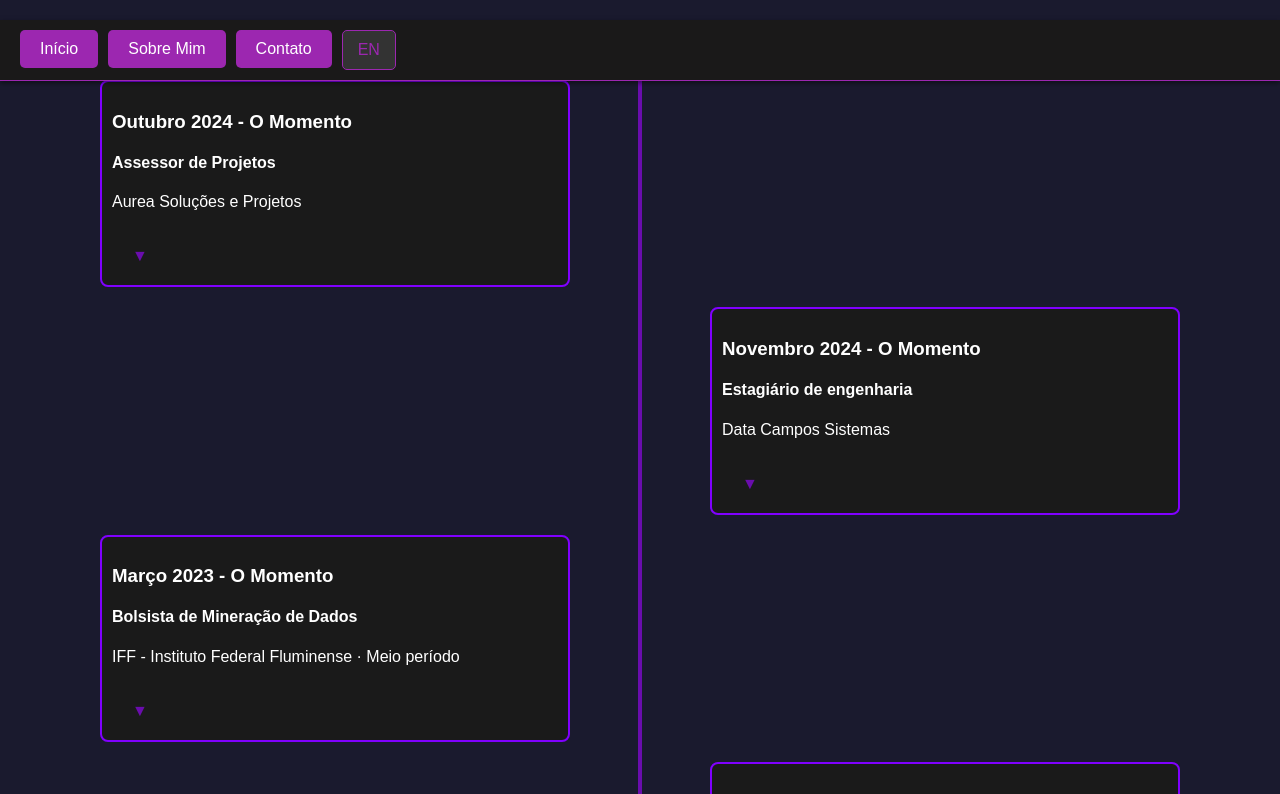
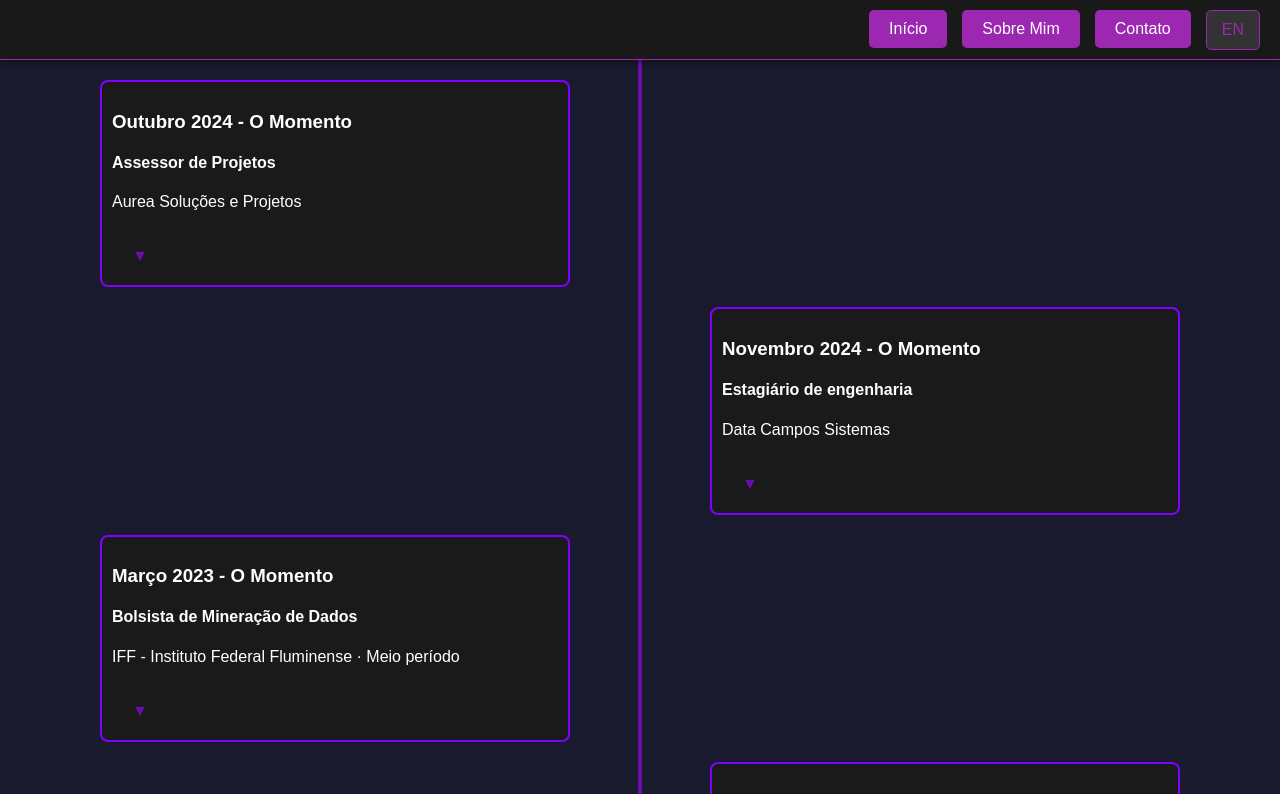
Before and after one commit to PHCordeiro/Meu-Portfolio, a React (Create React App) app: page /Meu-Portfolio/Experiencias/Experiencias in a window 1280 px wide. Shown: the top 794 px of the page. Built offline with nearby package versions, Linux system fonts and the light colour scheme.

Commit message:
Header Funcional - .header havia sido replicado em outros .css

```diff
--- a/src/pages/Contato.css
+++ b/src/pages/Contato.css
@@ -3,20 +3,6 @@ body {
     background-color: #1a1a2e;
     color: #e0e0e0;
     font-family: 'Roboto', sans-serif;
-  }
-
-  /* Estilo do header com botões alinhados no canto superior direito */
-  .header {
-    position: fixed;
-    top: 20px;
-    right: 20px;
-    display: flex;
-    gap: 10px;
-  }
-
-  .button-container {
-    display: flex;
-    gap: 10px;
   }
 
   button {
@@ -32,18 +18,6 @@ body {
 
   button:hover {
     transform: scale(1.05);
-  }
-
-  /* Estilo do botão de alternância de idioma */
-  .language-toggle {
-    background-color: #333;
-    color: #9c27b0;
-    border: 1px solid #9c27b0;
-  }
-
-  .language-toggle:hover {
-    background-color: #9c27b0;
-    color: #fff;
   }
 
 /* Logo circular */
--- a/src/pages/Experiencias/Experiencias.css
+++ b/src/pages/Experiencias/Experiencias.css
@@ -4,14 +4,6 @@
     background-color: #1a1a2e;
     color: #fff;
     min-height: 100vh;
-  }
-
-  .header {
-    display: flex;
-    justify-content: space-between;
-    align-items: center;
-    margin-bottom: 20px;
-    z-index: 10;
   }
 
   .timeline {
--- a/src/pages/Home.css
+++ b/src/pages/Home.css
@@ -1,9 +1,18 @@
-body {
+.header {
   margin: 0;
-  padding: 0;
-  background-color: #1a1a2e;
-  color: #e0e0e0;
-  font-family: 'Roboto', sans-serif;
+  position: fixed;
+  top: 0;
+  left: 0;
+  width: 100%;
+  height: 60px;
+  background-color: #1a1919;
+  box-shadow: 0 2px 5px rgba(0, 0, 0, 0.5);
+  display: flex;
+  justify-content: flex-end;
+  align-items: center;
+  padding: 0 20px; /* Somente padding lateral */
+  z-index: 1000;
+  box-sizing: border-box;
 }
 
 .home-container {
@@ -11,10 +20,10 @@ body {
   flex-direction: column;
   align-items: center;
   justify-content: center;
-  min-height: 100vh;
+  min-height: 90vh;
   text-align: center;
   position: relative;
-  padding-top: 40px; /* Espaço para evitar sobreposição do header */
+  padding-top: 60px; /* Igual à altura do header */
 }
 
 .profile-picture {
@@ -43,26 +52,11 @@ body {
   margin: 5px 0;
 }
 
-.header {
-  position: fixed;
-  top: 0;
-  left: 0;
-  width: 100%; /* Ocupa toda a largura do topo */
-  display: flex;
-  justify-content: flex-end; /* Alinha os botões à direita */
-  align-items: center;
-  background-color: #1a1919; /* Cinza mais escuro */
-  padding: 10px 20px; /* Mantém espaçamento interno consistente */
-  box-shadow: 0 2px 5px rgba(0, 0, 0, 0.5); /* Sombra para destaque */
-  z-index: 1000; /* Garante que fique acima de outros elementos */
-  box-sizing: border-box; /* Inclui padding no tamanho total do elemento */
-}
-
 .button-container {
   display: flex;
+  justify-content: flex-end; /* Certifica-se que os botões estejam alinhados no final */
   gap: 15px; /* Espaçamento uniforme entre botões */
-  margin-right: 10px; /* Adiciona um pequeno deslocamento sem ultrapassar a tela */
-  flex-wrap: wrap; /* Permite quebra de linha em telas pequenas */
+  margin-left: auto; /* Empurra os botões para o lado direito */
 }
 
 button {
--- a/src/pages/Sobre.css
+++ b/src/pages/Sobre.css
@@ -3,20 +3,6 @@ body {
     background-color: #1a1a2e;
     color: #e0e0e0;
     font-family: 'Roboto', sans-serif;
-  }
-
-  /* Estilo do header com botões alinhados no canto superior direito */
-  .header {
-    position: fixed;
-    top: 20px;
-    right: 20px;
-    display: flex;
-    gap: 10px;
-  }
-
-  .button-container {
-    display: flex;
-    gap: 10px;
   }
 
   button {
@@ -32,18 +18,6 @@ body {
 
   button:hover {
     transform: scale(1.05);
-  }
-
-  /* Estilo do botão de alternância de idioma */
-  .language-toggle {
-    background-color: #333;
-    color: #9c27b0;
-    border: 1px solid #9c27b0;
-  }
-
-  .language-toggle:hover {
-    background-color: #9c27b0;
-    color: #fff;
   }
 
   /* Container principal */
```
Also changed, not shown: src/pages/Home.js (line endings or trailing spaces).
